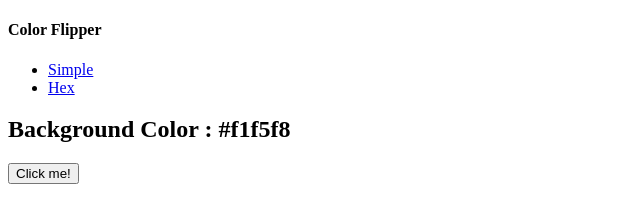
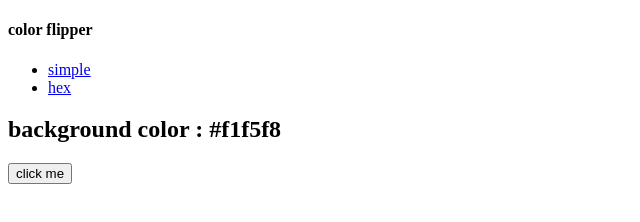
Before and after one commit to Sphinx500/Color-Flipper-JS, a website: page index.html in a window 1280 px wide. Shown: the whole page, without its empty margins (0-640 px from the left). Drawn offline with Linux system fonts and the light colour scheme.

Commit message:
Arreglada la estructura de index

```diff
--- a/index.html
+++ b/index.html
@@ -2,34 +2,29 @@
 <html lang="en">
   <head>
     <meta charset="UTF-8" />
-    <meta http-equiv="X-UA-Compatible" content="IE=edge" />
     <meta name="viewport" content="width=device-width, initial-scale=1.0" />
-    <title>Color Flipper || Javascript</title>
-    <!-- Styles -->
-    <link rel="stylesheet" href="./css/styles.css" />
+    <title>Color Flipper || Simple</title>
+
+    <!-- styles -->
+    <link rel="stylesheet" href="./css/styles.css"/>
   </head>
   <body>
     <nav>
-      <div class="nav-center"></div>
-      <h4>Color Flipper</h4>
-      <ul class="nav-links">
-        <li>
-          <a href="./index.html">Simple</a>
-        </li>
-        <li>
-          <a href="./hex.html">Hex</a>
-        </li>
-      </ul>
+      <div class="nav-center">
+        <h4>color flipper</h4>
+        <ul class="nav-links">
+          <li><a href="index.html">simple</a></li>
+          <li><a href="hex.html">hex</a></li>
+        </ul>
+      </div>
     </nav>
-
     <main>
-        <div class="container">
-            <h2>Background Color : <span class="color"></span>#f1f5f8</h2>
-            <button class="btn btn-hero">Click me!</button>
-        </div>
+      <div class="container">
+        <h2>background color : <span class="color">#f1f5f8</span></h2>
+        <button class="btn btn-hero" id="btn">click me</button>
+      </div>
     </main>
-
-    <!-- Script -->
+    <!-- javascript -->
     <script src="app.js"></script>
   </body>
 </html>
```
